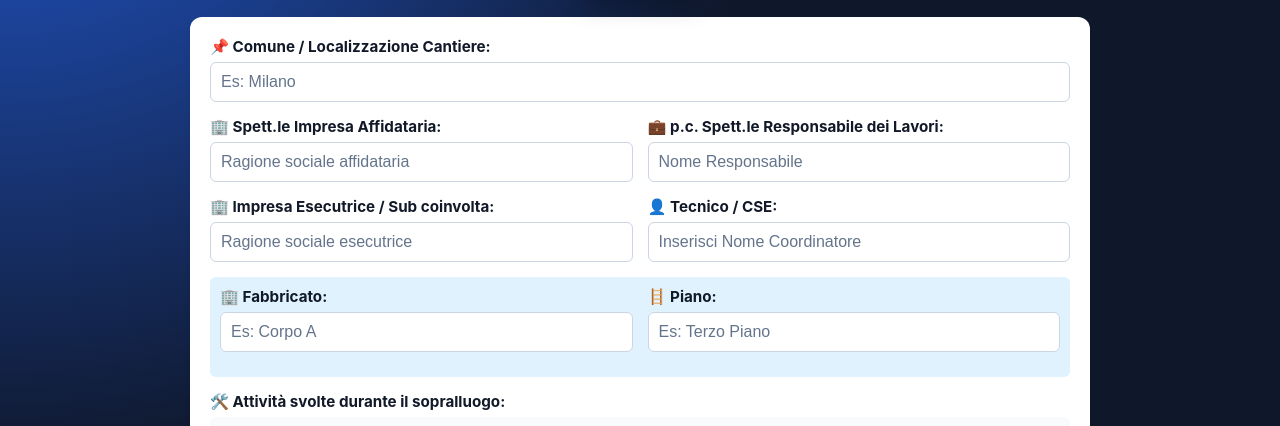
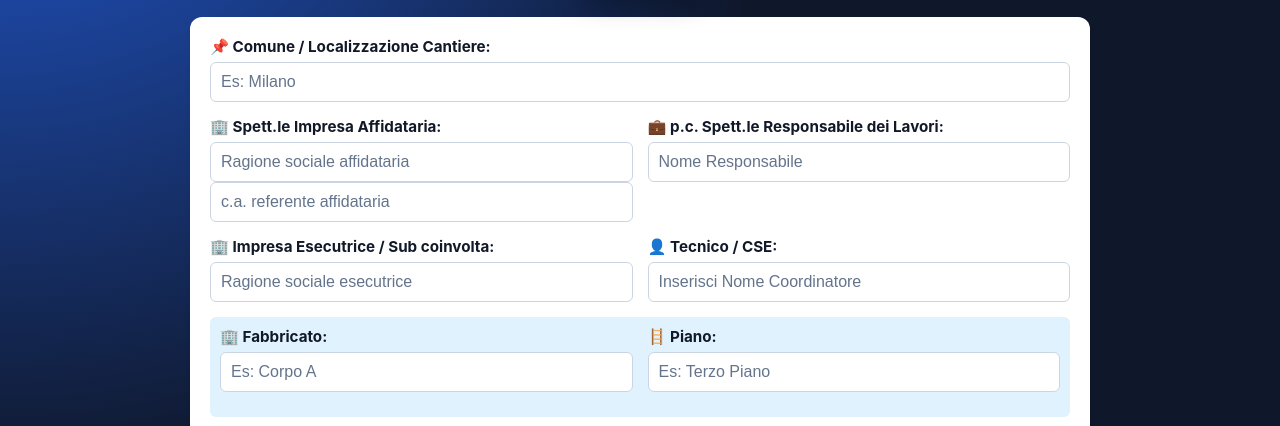
Before and after one commit to fra1991xy-ui/francescoromeo, a plain HTML site: page index.html in a window 1280 px wide. Both pictures are taken after a click on the button "+ Nuovo Cantiere". Shown: the part 330-756 px from the top of the page. Drawn offline with nearby package versions, Linux system fonts and the light colour scheme.

Commit message:
Update index.html

```diff
--- a/index.html
+++ b/index.html
@@ -35,6 +35,7 @@
                     <div class="gruppo-form">
                         <label>🏢 Spett.le Impresa Affidataria:</label>
                         <input type="text" id="impresa-affidataria" placeholder="Ragione sociale affidataria" required>
+                        <input type="text" id="referente-affidataria" placeholder="c.a. referente affidataria">
                     </div>
                     <div class="gruppo-form">
                         <label>💼 p.c. Spett.le Responsabile dei Lavori:</label>
```
